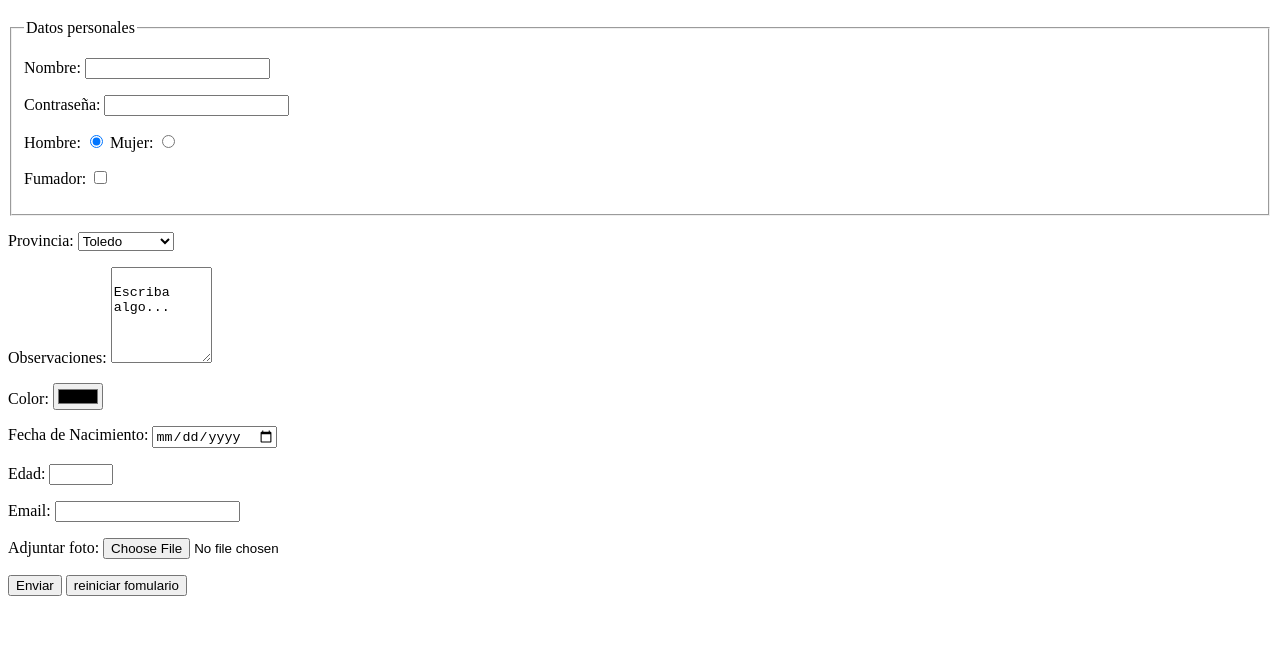
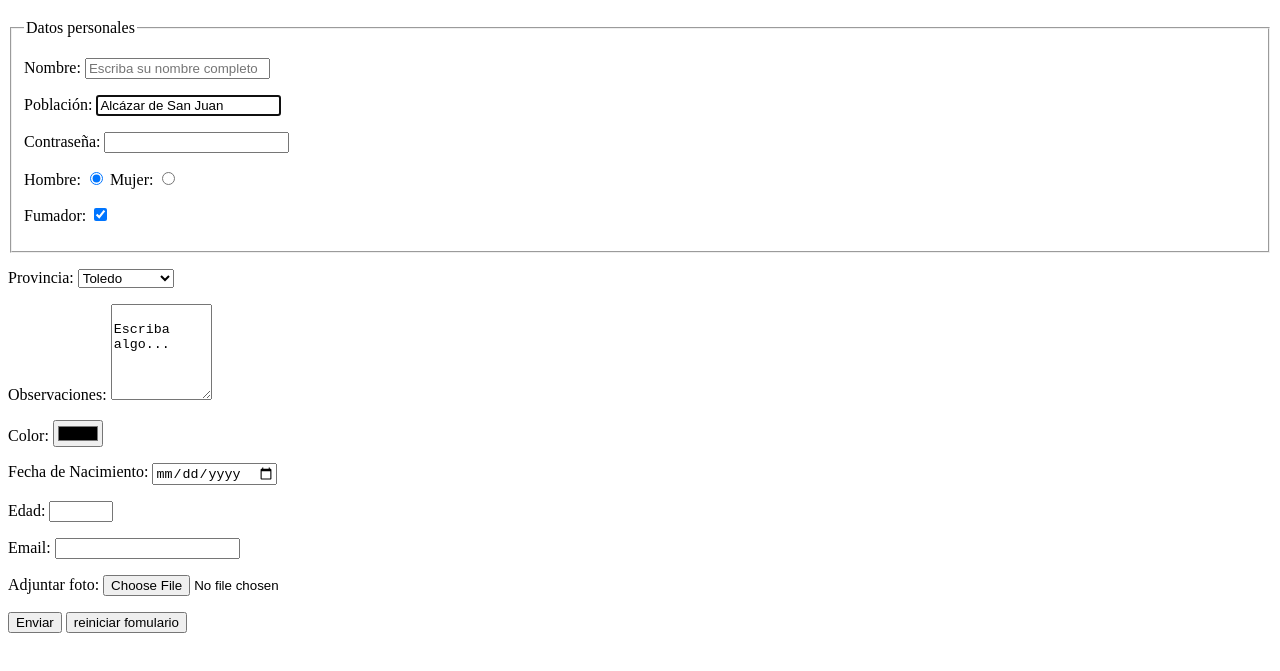
Before and after one commit to AroaRamos/FORMULARIOS2, a plain HTML site: page index.html in a window 1280 px wide. Shown: the part 61-732 px from the top of the page. Drawn offline with Linux system fonts and the light colour scheme.

Commit message:
version2

```diff
--- a/index.html
+++ b/index.html
@@ -13,13 +13,21 @@
     <p>
         <label for="nom">Nombre:</label>
         <input type="text" maxlength="6"
-        name="nombre"
+        name="nombre" required
+        placeholder="Escriba su nombre completo"
         id="nom">
+    </p>
+    <p>
+        <label for="nom">Población:</label>
+        <input type="text" value="Alcázar de San Juan" maxlength="50"
+        name="pob" autofocus
+        id="pob">
     </p>
     <p>
         <label for="contrase">Contraseña:</label>
         <input type="password"
         maxlength="6"
+        minlength="4"
         name="contrase"
         id="contrase">
     </p>
@@ -35,7 +43,7 @@
     <p>
         <label for="fumador">Fumador: </label>
         <input type="checkbox" name="fuma"
-        id="fumador">
+        id="fumador" checked>
     </p>
 </fieldset>
 <p>
```
